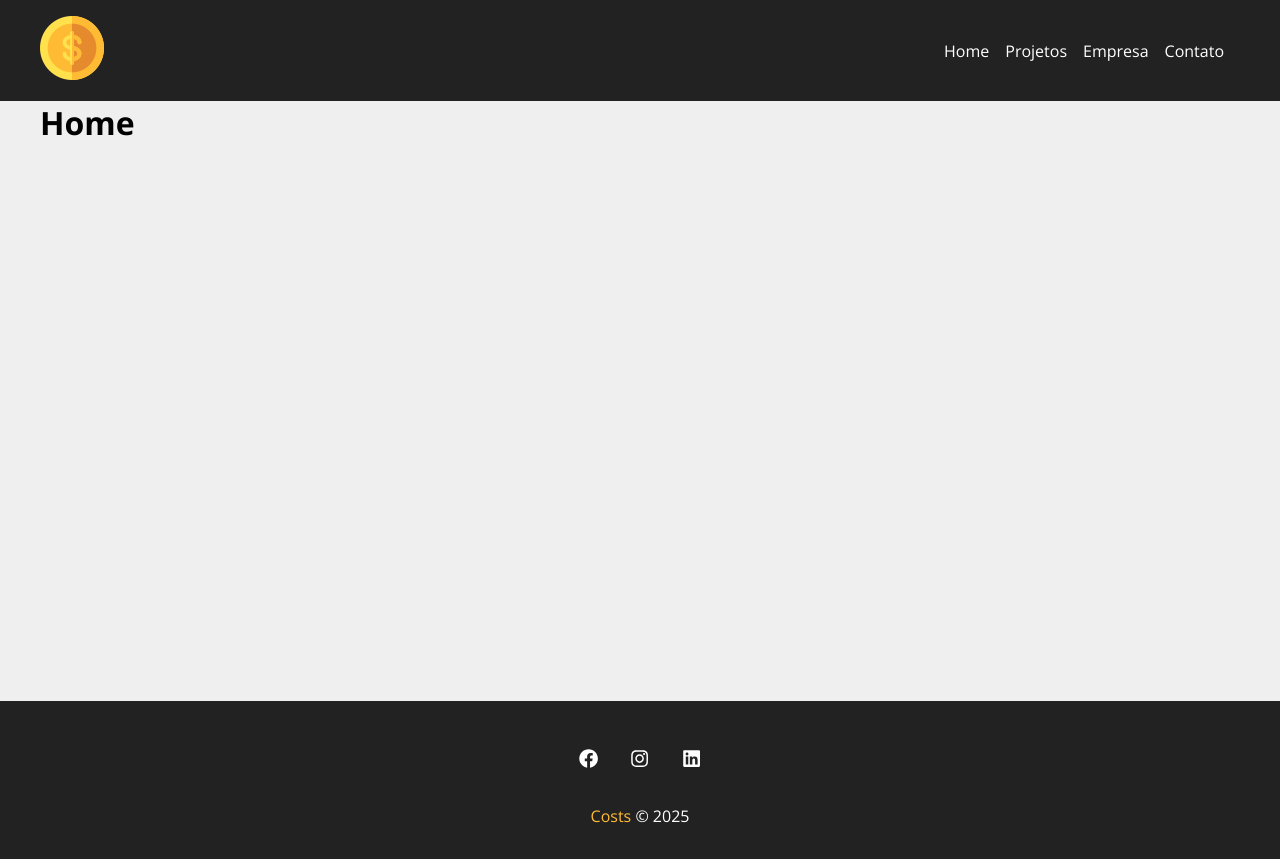
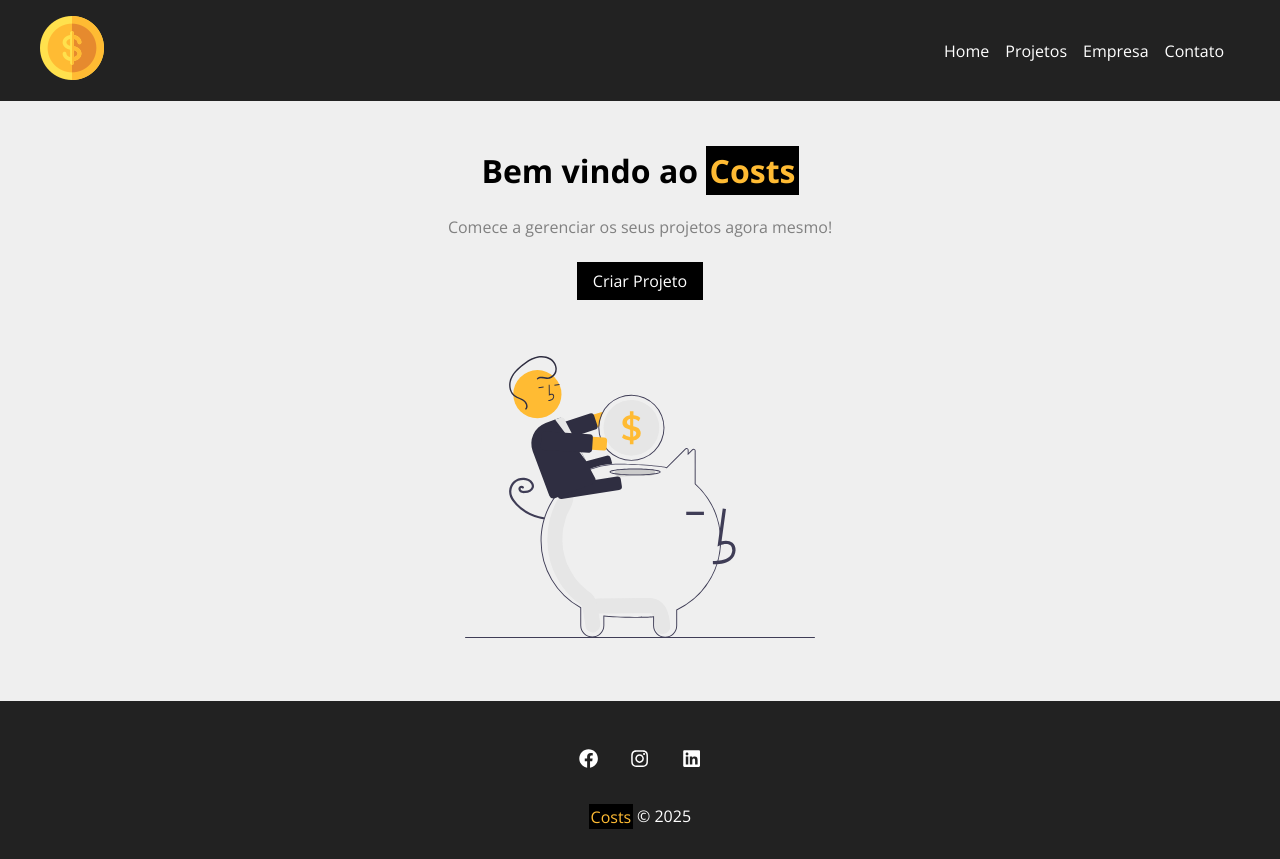
Before and after one commit to DevEsterCarvalho/costs-react-projeto, a React (Create React App) app: page / in a window 1280 px wide. Built offline with nearby package versions, Linux system fonts and the light colour scheme.

Commit message:
criando home

```diff
--- /dev/null
+++ b/src/components/layout/LinkButton.js
@@ -0,0 +1,12 @@
+import { Link } from "react-router-dom";
+import styles from "./LinkButton.module.css";
+
+function LinkButton({ to, text }) {
+	return (
+		<Link className={styles.btn} to={to}>
+			{text}
+		</Link>
+	);
+}
+
+export default LinkButton;
--- /dev/null
+++ b/src/components/layout/LinkButton.module.css
@@ -0,0 +1,11 @@
+.btn {
+	padding: 0.5em 1em;
+	text-decoration: none;
+	color: white;
+	background-color: black;
+	transition: 0.5s;
+}
+
+.btn:hover {
+	color: #ffbb33;
+}
--- a/src/components/pages/Home.js
+++ b/src/components/pages/Home.js
@@ -1,4 +1,19 @@
+import styles from "./Home.module.css";
+import savings from "../../img/savings.svg";
+import LinkButton from "../layout/LinkButton";
+
 function Home() {
-	return <h1>Home</h1>;
+	return (
+		<section className={styles.container}>
+			<h1 className={styles.titulo_home}>
+				Bem vindo ao <span>Costs</span>
+			</h1>
+			<p className={styles.subtitulo_home}>
+				Comece a gerenciar os seus projetos agora mesmo!
+			</p>
+			<LinkButton to="/newproject" text="Criar Projeto" />
+			<img src={savings} alt="Costs" />
+		</section>
+	);
 }
 export default Home;
--- /dev/null
+++ b/src/components/pages/Home.module.css
@@ -0,0 +1,29 @@
+.container {
+	width: 100%;
+	display: flex;
+	flex-direction: column;
+	align-items: center;
+	text-align: center;
+	gap: 1.5em;
+	padding: 1em;
+}
+
+.titulo_home {
+	margin-top: 1em;
+	font-weight: bold;
+	font-size: 2em;
+}
+
+.subtitulo_home {
+	color: grey;
+}
+
+span {
+	padding: 0.1em;
+	background-color: black;
+}
+
+.container img {
+	width: 350px;
+	margin: 2em 0;
+}
```
